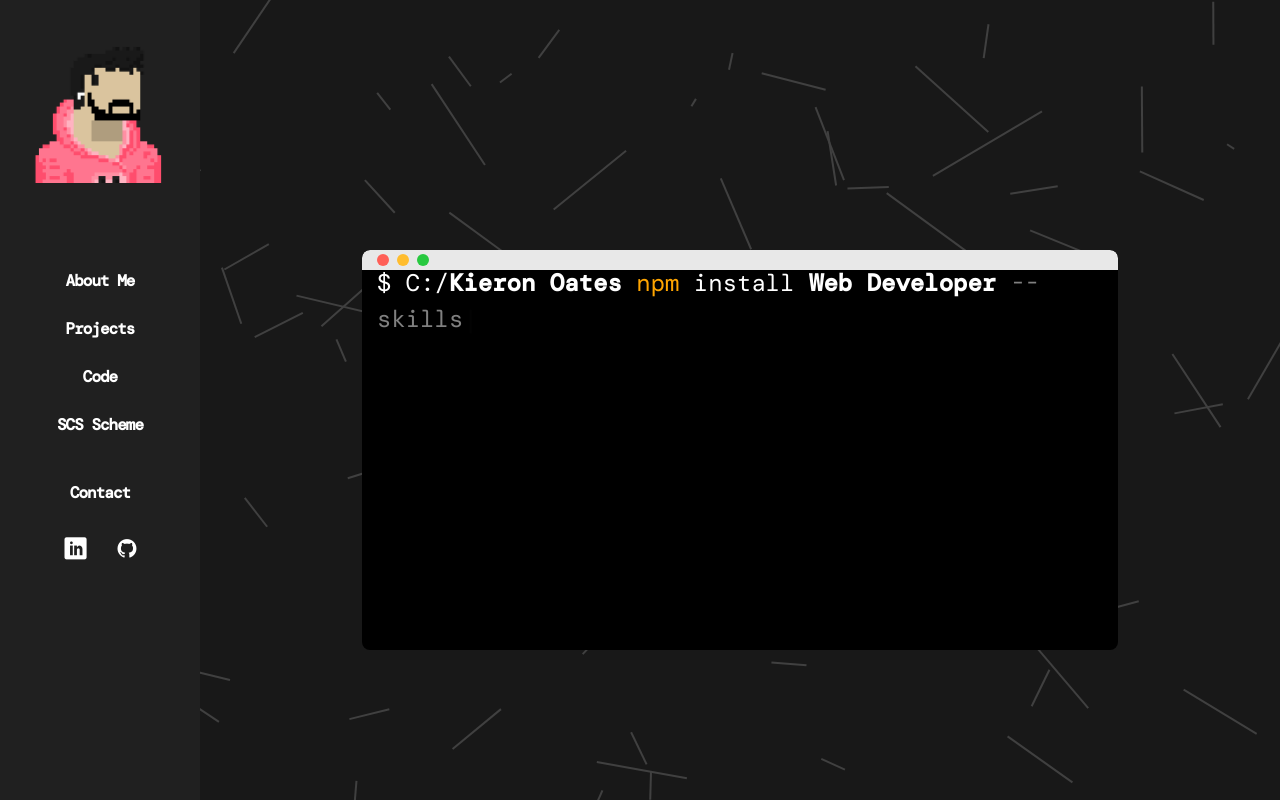
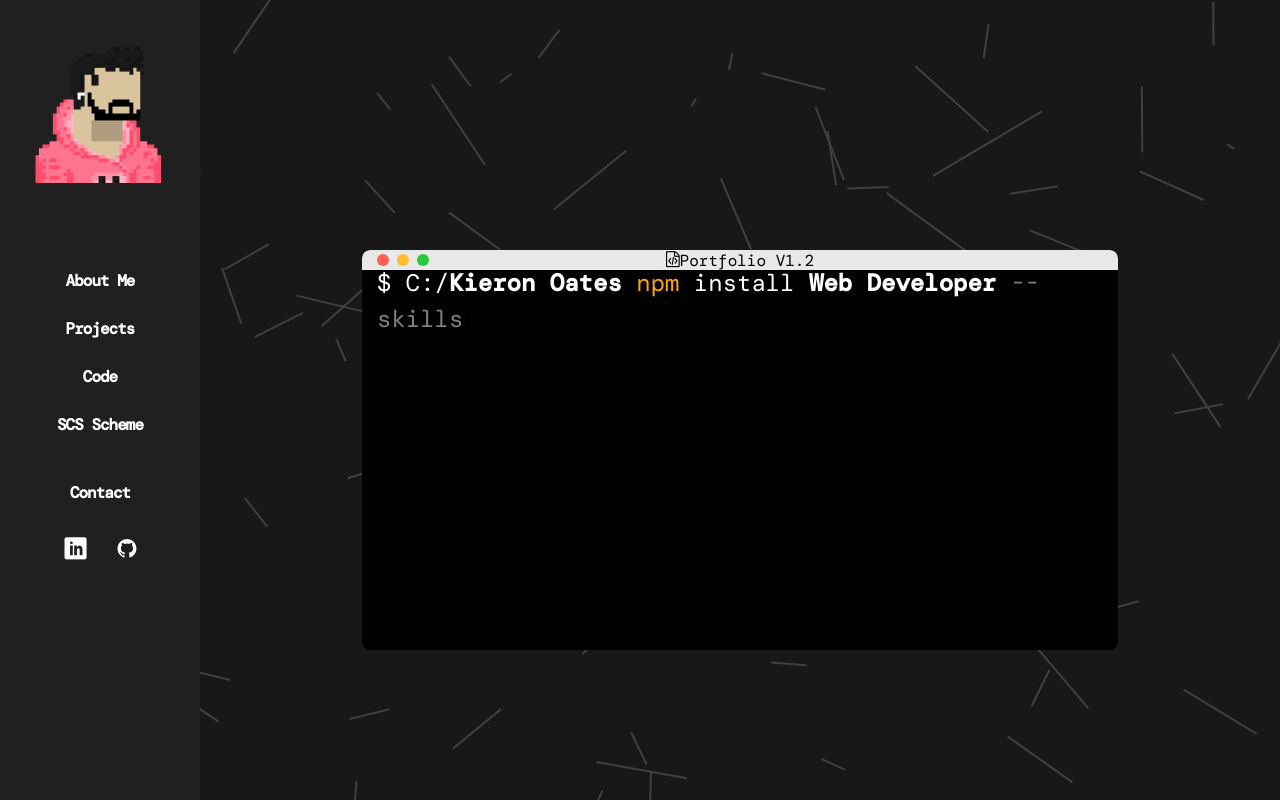
Before and after one commit to roff-dev/New-WIP-Portfolio, a PHP site: page / in a window 1280 px wide. Run offline with PHP 8.4, Linux system fonts and the light colour scheme; some libraries are stand-ins or nearby versions; some web fonts are replaced.

Commit message:
terminal name and icon

```diff
--- a/css/styles.css
+++ b/css/styles.css
@@ -292,6 +292,11 @@ section {
   gap: 8px; /* Space between the dots */
 }
 
+.terminal-file-name {
+  text-align: center;
+  color: black;
+}
+
 /* Style for the dots */
 .window-controls span {
   width: 12px;
--- a/index.html
+++ b/index.html
@@ -49,6 +49,7 @@
                             <span class="minimize"></span>
                             <span class="fullscreen"></span>
                         </div>
+                        <div class="terminal-file-name"><span class="icon-file-code-o"></span>Portfolio V1.2</div>
                     </div>
                     <div class="text-body">
                         $&nbsp;<span id="typed"></span>
--- a/scss/modules/_hero.scss
+++ b/scss/modules/_hero.scss
@@ -58,6 +58,11 @@ section {
     left: 15px; /* Space from the right edge */
     display: flex;
     gap: 8px; /* Space between the dots */
+}
+
+.terminal-file-name {
+    text-align: center;
+    color: black;
 }
 
 /* Style for the dots */
```
Also changed, not shown: 1 other file.
